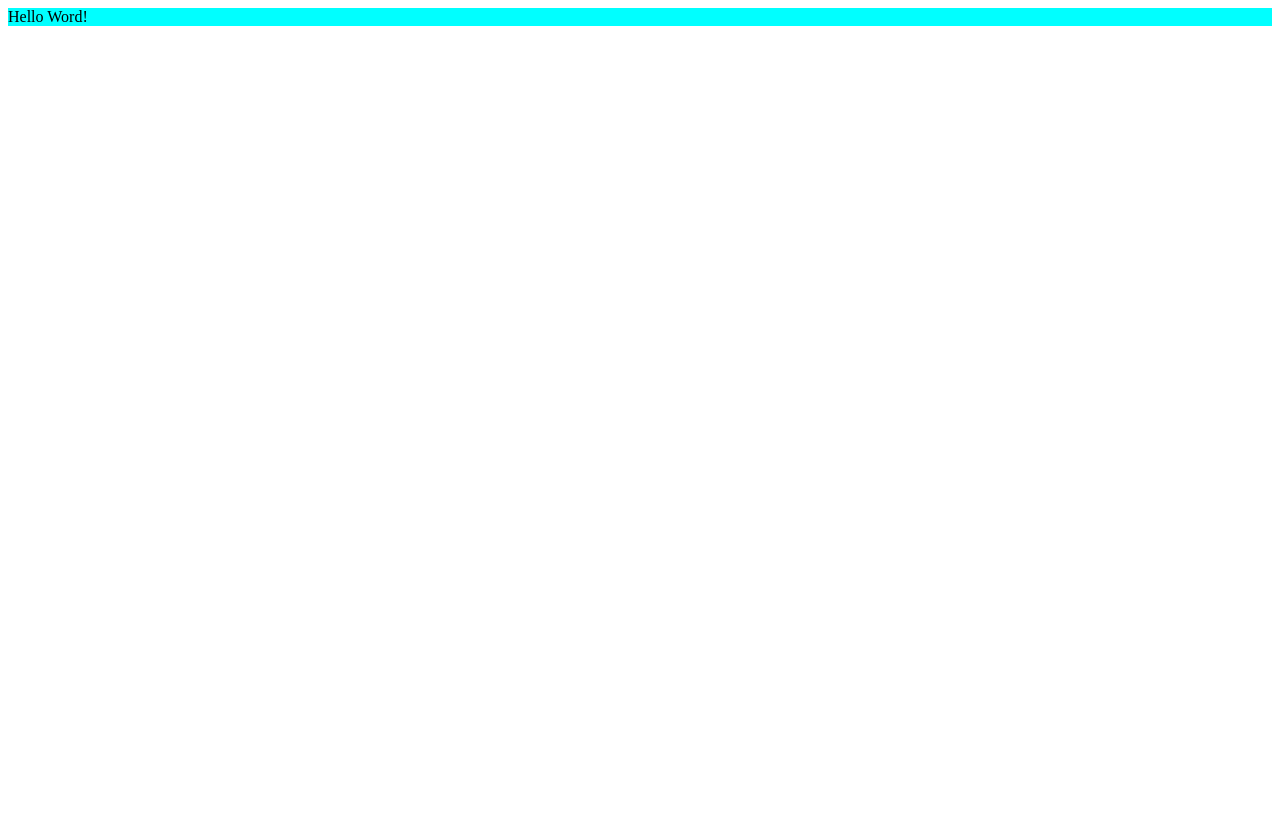
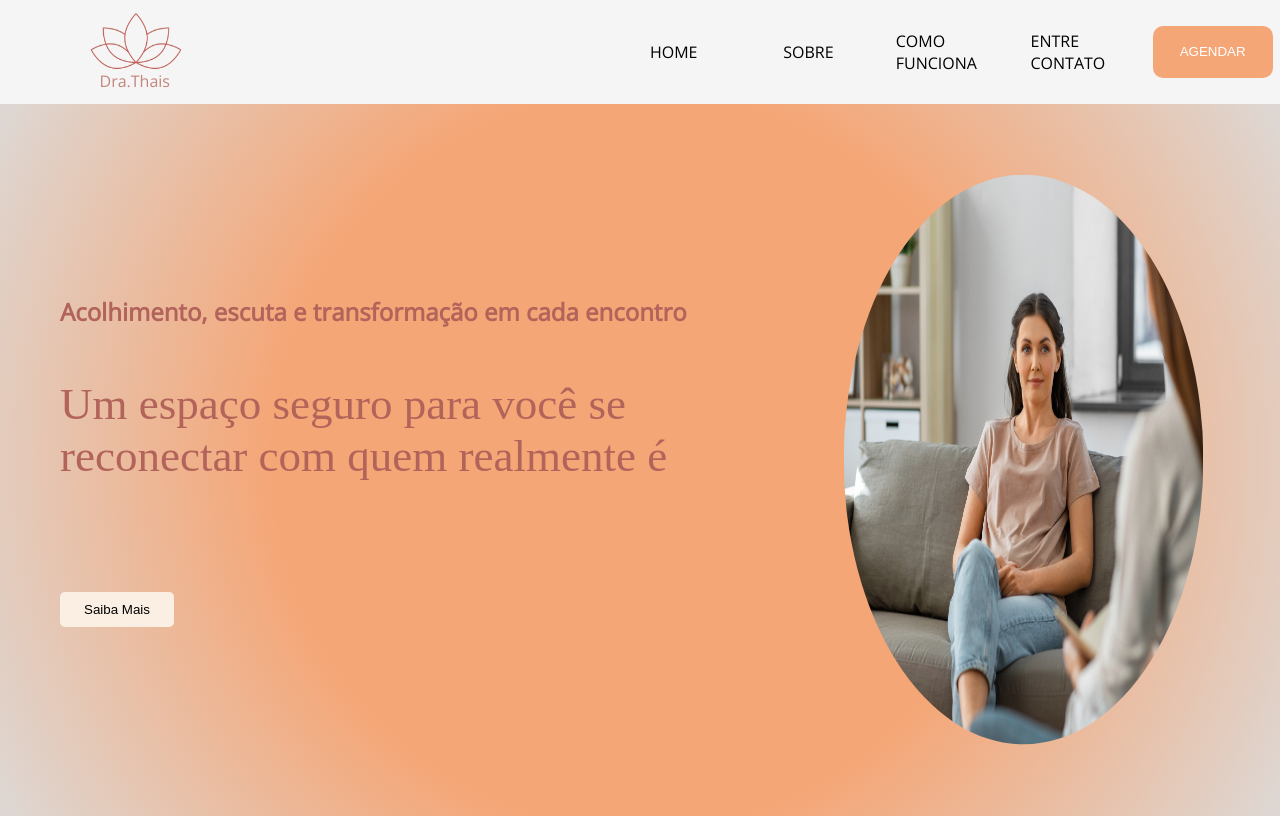
Before and after one commit to TulioSil11/website-for-psychologist-thais-silva, a plain HTML site: page Index.html in a window 1280 px wide. Drawn offline with nearby package versions, Linux system fonts and the light colour scheme.

Commit message:
feat: create initial layout of the home page using CSS Grid

```diff
--- a/Index.html
+++ b/Index.html
@@ -2,10 +2,30 @@
     <head>
             <title>Dra-Thais - Psicologa</title>
             <link rel="stylesheet" type="text/css" href="./style.css"/>
+            <link href="https://fonts.googleapis.com/css2?family=Open+Sans&display=swap" rel="stylesheet">
     </head>
     <body>
-            <div>
-                Hello Word!
-            </div>
+            <nav class="navbar">
+                    <div class="logo">
+                        <img src="./imgs/logo.png" alt="logo" class="img-logo"/>
+                        <p>Dra.Thais</p>
+                    </div>
+                    <div class="itens-nav-bar">
+                        <a class="item-navbar" href="#home">HOME</a>
+                        <a class="item-navbar" href="#home">SOBRE</a>
+                        <a class="item-navbar" href="#home">COMO FUNCIONA</a>
+                        <a class="item-navbar" href="#home">ENTRE CONTATO</a>
+                        <button class="button-agendar">AGENDAR</button>
+                    </div>
+            </nav>
+
+            <section class="ctr1">
+                <div class="texts-home-pg1">
+                    <h2 class="sub-titulo-pg1">Acolhimento, escuta e transformação em cada encontro</h2>
+                    <h1 class="titulo-pg1">Um espaço seguro para você se reconectar com quem realmente é</h1>
+                    <button class="bt-saiba-mais">Saiba Mais</button>
+                </div>
+                <img src="./imgs/home-page-img1.png" alt="Ilustração representando acolhimento terapêutico" class="img1-home"/>
+            </section>
     </body>
 </html>
--- a/style.css
+++ b/style.css
@@ -1,3 +1,122 @@
-div {
-    background-color: aqua;
+* {
+    margin: 0;
+    padding: 0;
 }
+
+body{
+    font-family: 'Open Sans', sans-serif;
+}
+
+a {
+    text-decoration: none;
+}
+
+button {
+    border: none;
+    border-radius: 5px;
+    cursor: pointer;
+}
+
+/* --- NAVBAR --- */
+
+.navbar {
+    display: grid;
+    background-color: rgb(245, 245, 245);
+    grid-template-areas:
+    'vazio logo vazio2 itens'
+    ;
+    grid-template-columns: 0.5fr 1fr 3fr 5fr;
+    grid-template-rows: 103.8px;
+    align-items: center;
+}
+
+.logo {
+    display: grid;
+    grid-area: logo;
+    justify-items: center;
+    align-items: center;
+    color: #c4847d;
+    margin: 10px;
+}
+
+.img-logo{
+    height: 57.3px;
+    width: 97.9px;
+}
+
+.itens-nav-bar {
+    grid-area: itens;
+    display: grid;
+    grid-template-columns: repeat(5, 1fr);
+    justify-items: center;
+    align-items: center;
+}
+
+
+.item-navbar {
+    padding: 10px 20px;
+    color: black;
+}
+
+
+.button-agendar{
+    height: 52.4px;
+    width: 120px;
+    border-radius: 10px;
+    background-color: #f5a676;
+    color: white;
+    border: none;
+}
+
+/* --- HERO SECTION --- */
+
+.ctr1{
+    display: grid;
+    width: 100%;
+    height: 89%;
+    grid-template-areas:
+    'textos imgs'
+    ;
+    grid-template-columns: 1fr 1fr;
+    column-gap: 10px;
+    background: radial-gradient(circle, #f5a676, #f5a676, #ddd8d5);
+    justify-items:   center;
+}
+
+.texts-home-pg1 {
+    grid-area: textos;
+    display: grid;
+    grid-template-rows: repeat(3, 1fr);
+    row-gap: 50px;
+    padding: 60px;
+    width: 636.7px;
+}
+
+.titulo-pg1 {
+    font-family: 'Spectral', serif;
+    font-weight: 300;
+    color: #b2645b;
+    font-size: 45px;
+}
+
+.sub-titulo-pg1{
+    align-self: end;
+    color: #b2645b;
+}
+
+.bt-saiba-mais {
+    background-color: #fbefe3;
+    width: 114px;
+    height: 35.7px;
+    border-radius: 5px;
+    border: none;
+}
+
+.img1-home {
+    grid-area: imgs;
+    height: 80%;
+    width: 70%;
+    border-radius:50%;
+    padding: 5%;
+    align-self: center;
+}
```
Also changed, not shown: imgs/home-page-img1.png (added), imgs/logo.png (added).
